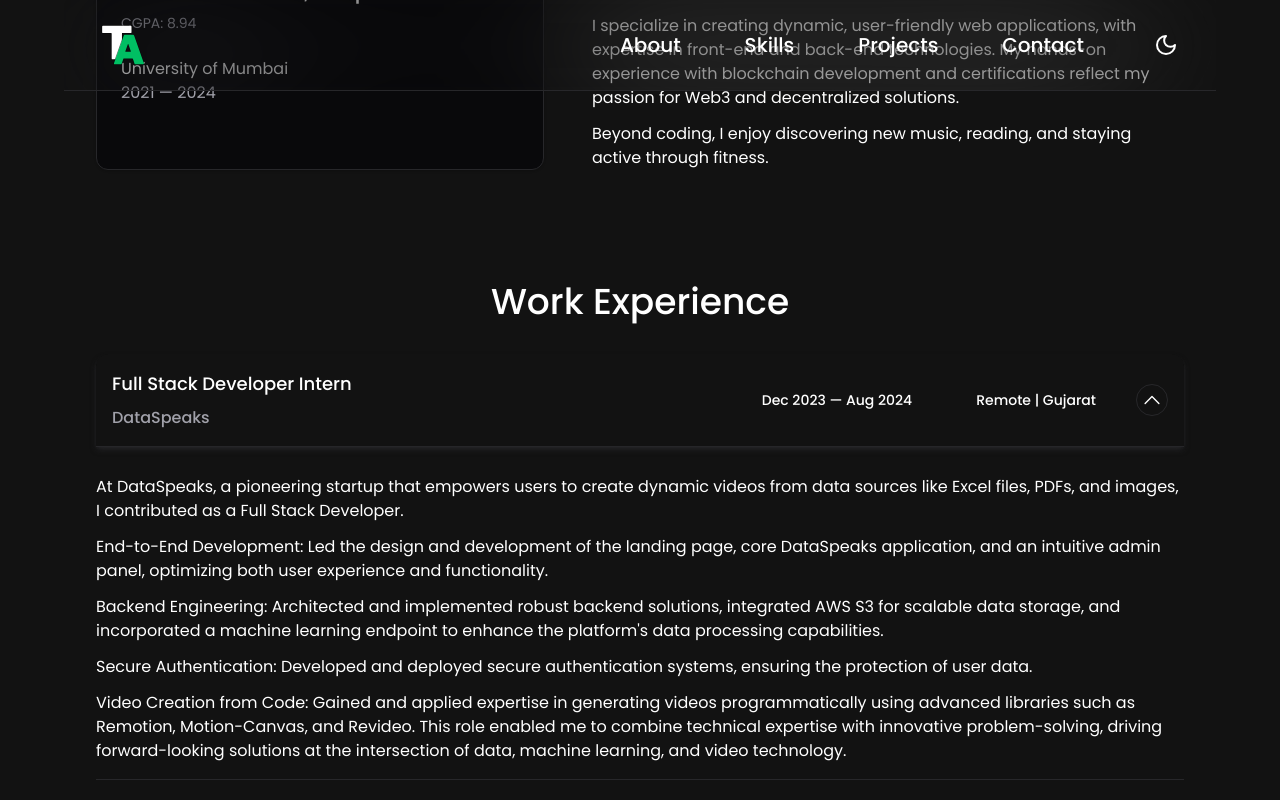
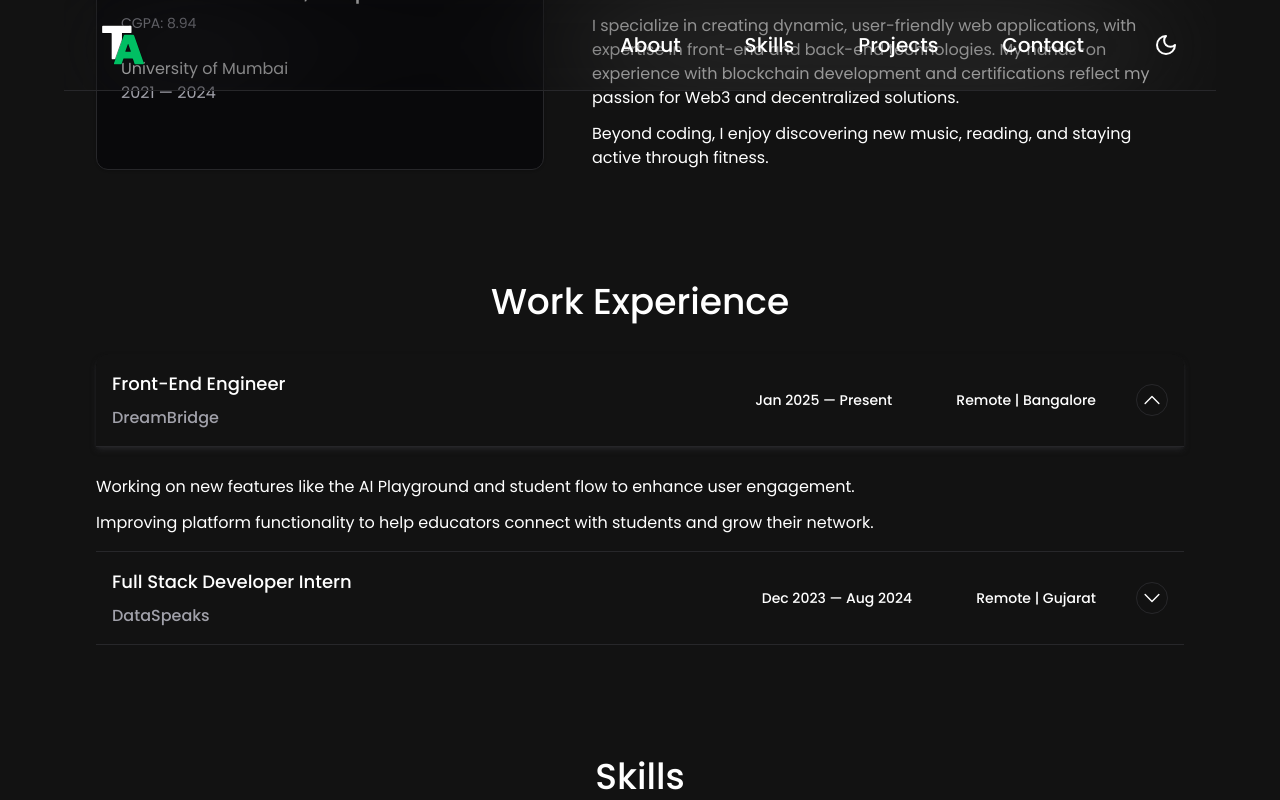
Before and after one commit to txusif/Portfolio, a Next.js app: page / in a window 1280 px wide. Both pictures are taken after a click on the button 640 px from the left and 1151 px from the top of the page. Shown: the part 751-1551 px from the top of the page. Built offline with nearby package versions, Linux system fonts and the light colour scheme.

Commit message:
updated work-xperience

```diff
--- a/components/Socials.tsx
+++ b/components/Socials.tsx
@@ -1,6 +1,10 @@
 import Link from "next/link";
 import { FaXTwitter } from "react-icons/fa6";
-import { SiLinkedin, SiGithub, SiInstagram } from "react-icons/si";
+import {
+  SiLinkedin,
+  SiGithub,
+  // SiInstagram
+} from "react-icons/si";
 
 const socials = [
   {
@@ -8,7 +12,7 @@ const socials = [
     link: "https://linkedin.com/in/txusif",
   },
   { icon: <SiGithub />, link: "https://github.com/txusif" },
-  { icon: <SiInstagram />, link: "https://instagram.com/txusif" },
+  // { icon: <SiInstagram />, link: "https://instagram.com/txusif" },
   { icon: <FaXTwitter />, link: "https://twitter.com/txusif" },
 ];
 
--- a/components/Work.tsx
+++ b/components/Work.tsx
@@ -11,6 +11,41 @@ const Work = () => {
       <h1 className="text-center text-4xl font-medium">Work Experience</h1>
       <Accordion type="single" collapsible className="w-full">
         <AccordionItem value="item-1">
+          <AccordionTrigger className="outline-none focus:shadow-md focus:shadow-secondary p-4 rounded-t-xl">
+            <div className="flex justify-between items-center w-full">
+              <div
+                className="flex flex-col gap-2
+              "
+              >
+                <h1 className="text-lg">Front-End Engineer</h1>
+                <p className="text-left text-base text-muted-foreground">
+                  DreamBridge
+                </p>
+              </div>
+              <div className="hidden md:flex md:flex-col lg:flex-row items-center gap-2 lg:gap-16 mr-10">
+                <p>Jan 2025 &mdash; Present</p>
+                <p>Remote | Bangalore</p>
+              </div>
+            </div>
+          </AccordionTrigger>
+          <AccordionContent>
+            <ul className="space-y-3 text-base list-disc border-t pt-4">
+              <li className="text-muted-foreground text-sm flex md:hidden gap-8">
+                <span>Jan 2025 &mdash; Present</span>
+                <span>Remote | Bangalore</span>
+              </li>
+              <li>
+                Working on new features like the AI Playground and student flow
+                to enhance user engagement.
+              </li>
+              <li>
+                Improving platform functionality to help educators connect with
+                students and grow their network.
+              </li>
+            </ul>
+          </AccordionContent>
+        </AccordionItem>
+        <AccordionItem value="item-2">
           <AccordionTrigger className="outline-none focus:shadow-md focus:shadow-secondary p-4 rounded-t-xl">
             <div className="flex justify-between items-center w-full">
               <div
```
